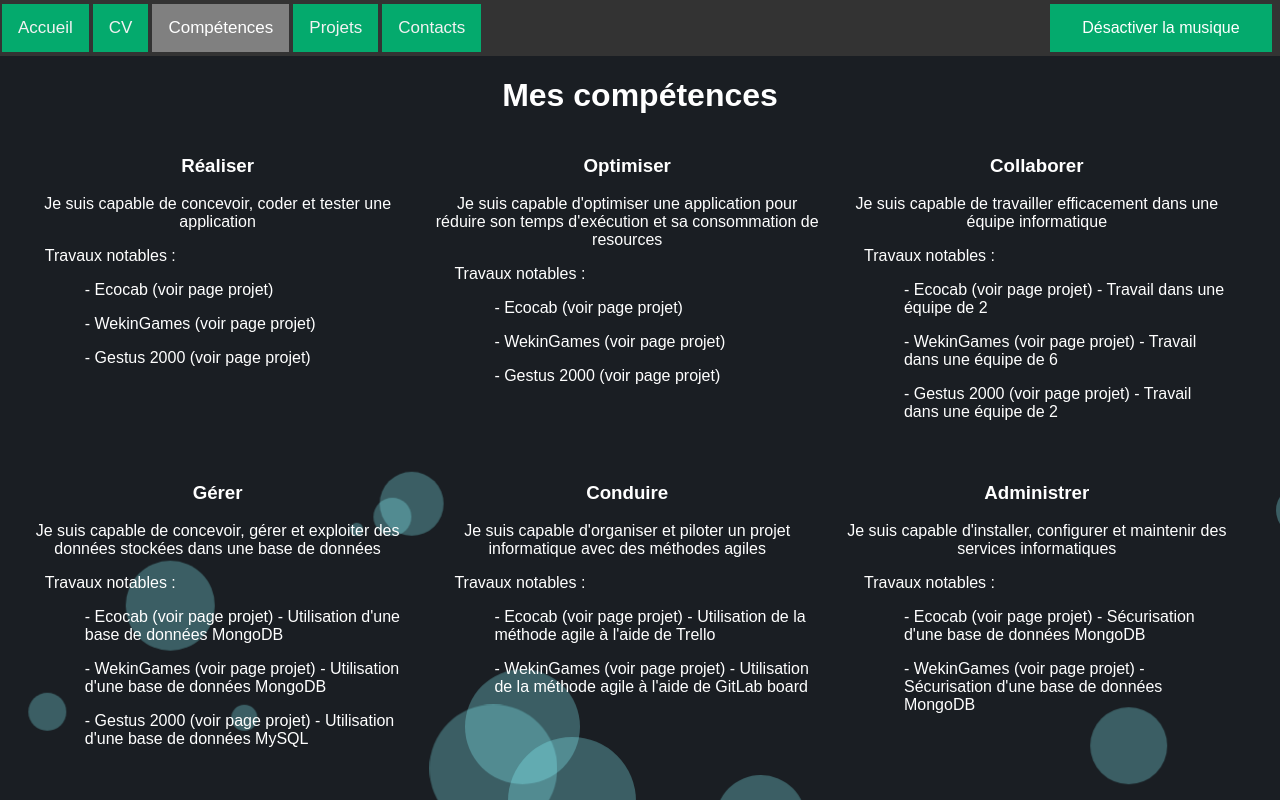
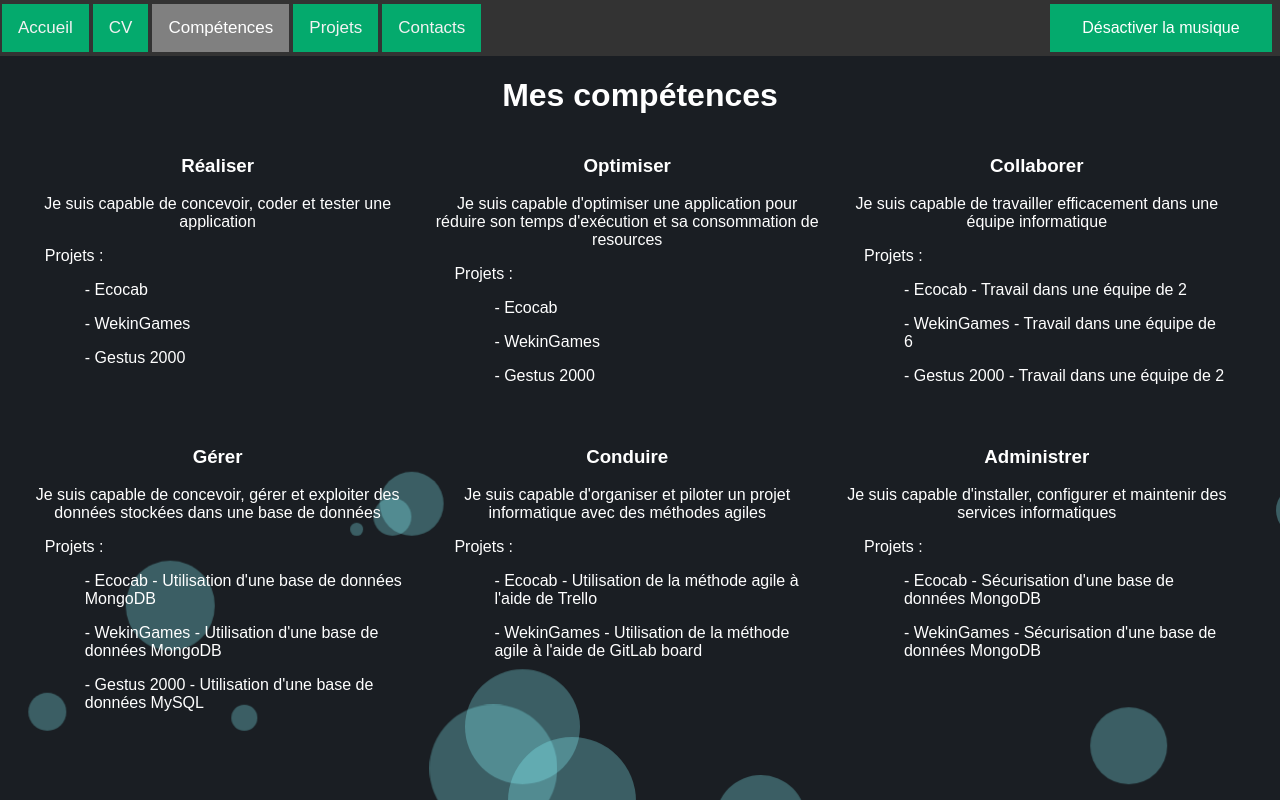
Before and after one commit to Julesc002/Portfolio, a React (Create React App) app: page /#/Competences in a window 1280 px wide. Built offline with nearby package versions, Linux system fonts and the light colour scheme.

Commit message:
modification texte compétences

```diff
--- a/src/pages/Competences.js
+++ b/src/pages/Competences.js
@@ -11,58 +11,58 @@ function Competences() {
                     <h3>Réaliser</h3>
                     <p>Je suis capable de concevoir, coder et tester une application</p>
                     <li>
-                        Travaux notables :
-                        <ul>- Ecocab (voir page projet)</ul>
-                        <ul>- WekinGames (voir page projet)</ul>
-                        <ul>- Gestus 2000 (voir page projet)</ul>
+                        Projets :
+                        <ul>- Ecocab</ul>
+                        <ul>- WekinGames</ul>
+                        <ul>- Gestus 2000</ul>
                     </li>
                 </div>
                 <div className='optimiser'>
                     <h3>Optimiser</h3>
                     <p>Je suis capable d'optimiser une application pour réduire son temps d'exécution et sa consommation de resources</p>
                     <li>
-                        Travaux notables :
-                        <ul>- Ecocab (voir page projet)</ul>
-                        <ul>- WekinGames (voir page projet)</ul>
-                        <ul>- Gestus 2000 (voir page projet)</ul>
+                        Projets :
+                        <ul>- Ecocab</ul>
+                        <ul>- WekinGames</ul>
+                        <ul>- Gestus 2000</ul>
                     </li>
                 </div>
                 <div className='collaborer'>
                     <h3>Collaborer</h3>
                     <p>Je suis capable de travailler efficacement dans une équipe informatique</p>
                     <li>
-                        Travaux notables :
-                        <ul>- Ecocab (voir page projet) - Travail dans une équipe de 2</ul>
-                        <ul>- WekinGames (voir page projet) - Travail dans une équipe de 6</ul>
-                        <ul>- Gestus 2000 (voir page projet) - Travail dans une équipe de 2</ul>
+                        Projets :
+                        <ul>- Ecocab - Travail dans une équipe de 2</ul>
+                        <ul>- WekinGames - Travail dans une équipe de 6</ul>
+                        <ul>- Gestus 2000 - Travail dans une équipe de 2</ul>
                     </li>
                 </div>
                 <div className='gerer'>
                     <h3>Gérer</h3>
                     <p>Je suis capable de concevoir, gérer et exploiter des données stockées dans une base de données</p>
                     <li>
-                        Travaux notables :
-                        <ul>- Ecocab (voir page projet) - Utilisation d'une base de données MongoDB</ul>
-                        <ul>- WekinGames (voir page projet) - Utilisation d'une base de données MongoDB</ul>
-                        <ul>- Gestus 2000 (voir page projet) - Utilisation d'une base de données MySQL</ul>
+                        Projets :
+                        <ul>- Ecocab - Utilisation d'une base de données MongoDB</ul>
+                        <ul>- WekinGames - Utilisation d'une base de données MongoDB</ul>
+                        <ul>- Gestus 2000 - Utilisation d'une base de données MySQL</ul>
                     </li>
                 </div>
                 <div className='conduire'>
                     <h3>Conduire</h3>
                     <p>Je suis capable d'organiser et piloter un projet informatique avec des méthodes agiles</p>
                     <li>
-                        Travaux notables :
-                        <ul>- Ecocab (voir page projet) - Utilisation de la méthode agile à l'aide de Trello</ul>
-                        <ul>- WekinGames (voir page projet) - Utilisation de la méthode agile à l'aide de GitLab board</ul>
+                        Projets :
+                        <ul>- Ecocab - Utilisation de la méthode agile à l'aide de Trello</ul>
+                        <ul>- WekinGames - Utilisation de la méthode agile à l'aide de GitLab board</ul>
                     </li>
                 </div>
                 <div className='administrer'>
                     <h3>Administrer</h3>
                     <p>Je suis capable d'installer, configurer et maintenir des services informatiques</p>
                     <li>
-                        Travaux notables :
-                        <ul>- Ecocab (voir page projet) - Sécurisation d'une base de données MongoDB</ul>
-                        <ul>- WekinGames (voir page projet) - Sécurisation d'une base de données MongoDB</ul>
+                        Projets :
+                        <ul>- Ecocab - Sécurisation d'une base de données MongoDB</ul>
+                        <ul>- WekinGames - Sécurisation d'une base de données MongoDB</ul>
                     </li>
                 </div>
             </div>
```
